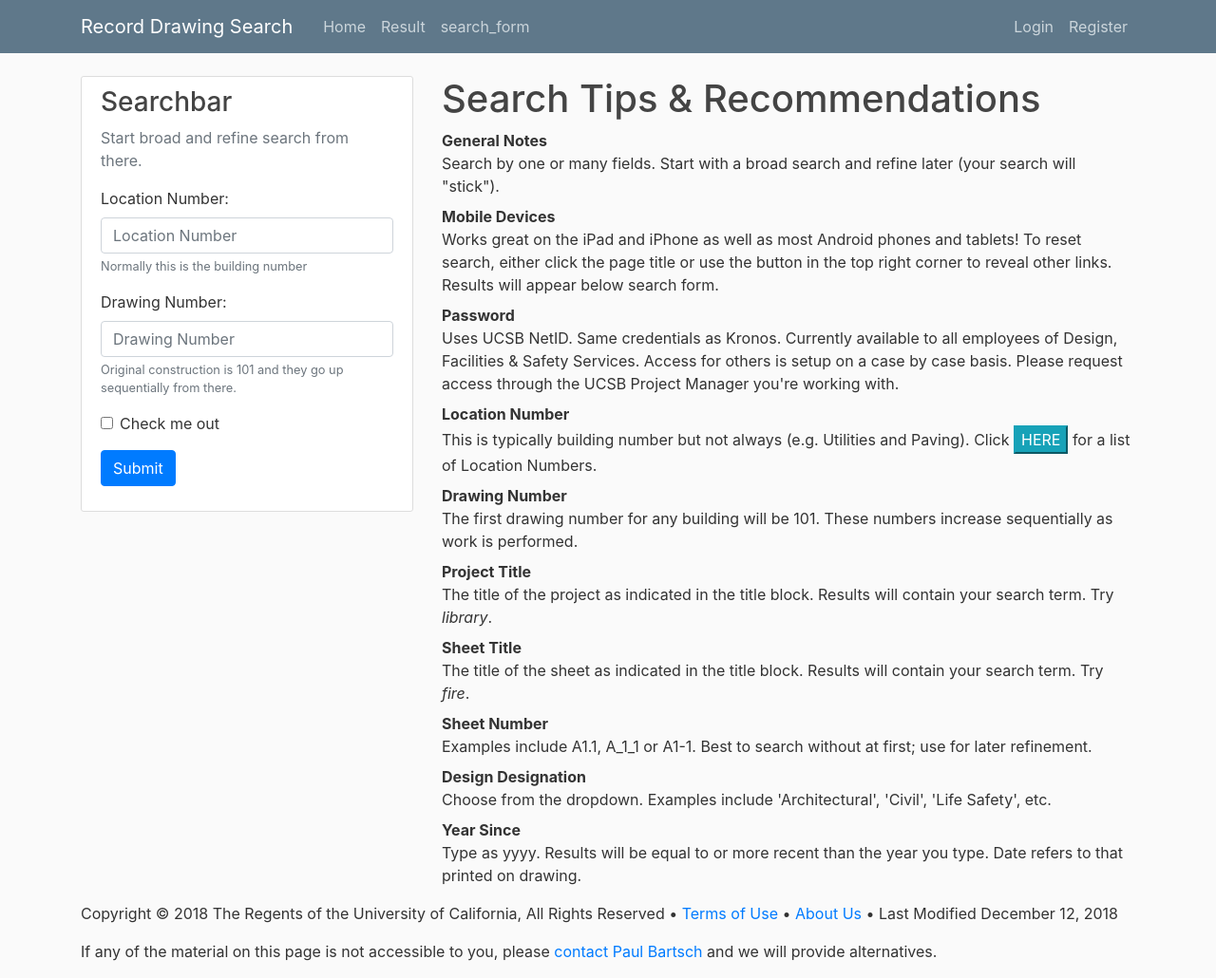
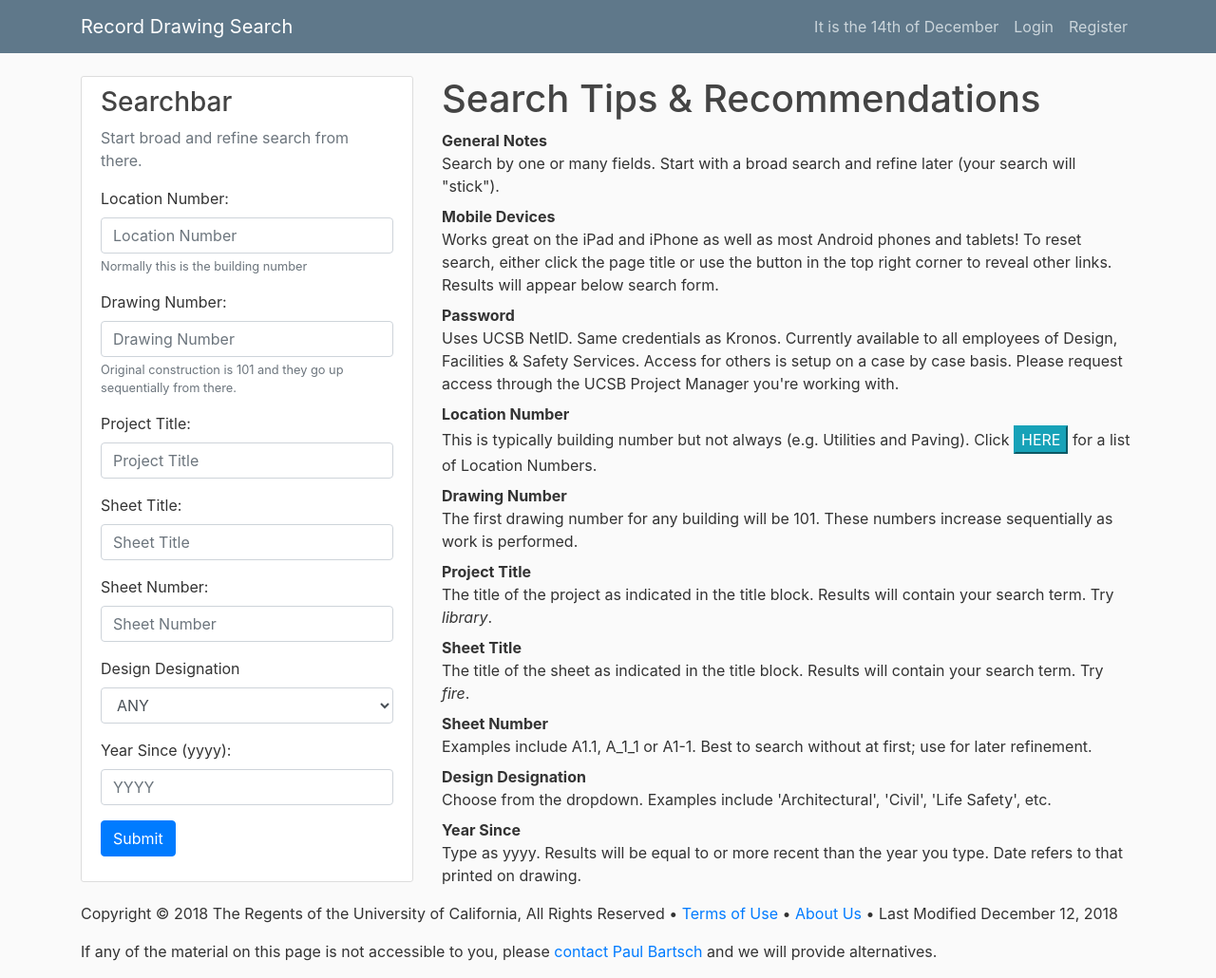
Before and after one commit to pdbartsch/django-drawing-search, a Django app: page / in a window 1280 px wide. Shown: the whole page at 95% size. Run offline with Django 3.2, Linux system fonts and the light colour scheme; some libraries are stand-ins or nearby versions.

Commit message:
search-form working in very primitive state

```diff
--- a/mysite/drawsearch/templates/drawsearch/base.html
+++ b/mysite/drawsearch/templates/drawsearch/base.html
@@ -32,13 +32,16 @@
                     </button>
                     <div class="collapse navbar-collapse" id="navbarToggle">
                       <div class="navbar-nav mr-auto">
-                        <a class="nav-item nav-link" href="{% url 'search-home' %}">Home</a>
-                        <a class="nav-item nav-link" href="{% url 'search-result' %}">Result</a>
-                        <a class="nav-item nav-link" href="{% url 'search_form' %}">search_form</a>
+                        <!-- <a class="nav-item nav-link" href="{% url 'search-home' %}">Home</a> -->
+                        <!-- <a class="nav-item nav-link" href="{% url 'search-result' %}">Result</a> -->
+
                       </div>
 
                       <!-- Navbar Right Side -->
                       <div class="navbar-nav">
+                        <a class="nav-item nav-link" >It is the {% now "jS \o\f F" %}</a>
+
+                        <!-- <a class="nav-item nav-link" href="#">{% lorem 2 w random %}</a> -->
                         <a class="nav-item nav-link" href="#">Login</a>
                         <a class="nav-item nav-link" href="#">Register</a>
                       </div>
@@ -55,23 +58,55 @@
                             <h3>Searchbar</h3>
                             <p class='text-muted'>Start broad and refine search from there.
 
-                                <form action="result" method="GET">
-                                    {{ form|crispy }}
-                                    {{ hform }}
+                                <form action="/search/" method="GET">
+
                                     <div class="form-group">
                                         <label for="locationNumber">Location Number:</label>
-                                        <input type="number" class="form-control" id="locationNumber" aria-describedby="locationNumberHelp" placeholder="Location Number">
+                                        <input type="number" name="locnum" class="form-control" id="locationNumber" aria-describedby="locationNumberHelp" placeholder="Location Number">
                                         <small id="locationNumberHelp" class="form-text text-muted">Normally this is the building number</small>
                                     </div>
                                     <div class="form-group">
                                         <label for="drawingNumber">Drawing Number:</label>
-                                        <input type="number" class="form-control" id="drawingNumber" aria-describedby="drawingNumberHelp" placeholder="Drawing Number">
+                                        <input type="number" name="drawnum" class="form-control" id="drawingNumber" aria-describedby="drawingNumberHelp" placeholder="Drawing Number">
                                         <small id="drawingNumberHelp" class="form-text text-muted">Original construction is 101 and they go up sequentially from there.</small>
                                     </div>
-
-                                    <div class="form-group form-check">
-                                        <input type="checkbox" class="form-check-input" id="exampleCheck1">
-                                        <label class="form-check-label" for="exampleCheck1">Check me out</label>
+                                    <div class="form-group">
+                                            <label for="projectTitle">Project Title:</label>
+                                            <input type="text" name="projtitle" class="form-control" id="projectTitle" aria-describedby="projectTitleHelp" placeholder="Project Title">
+                                    </div>
+                                    <div class="form-group">
+                                            <label for="sheetTitle">Sheet Title:</label>
+                                            <input type="text" name="shttitle" class="form-control" id="sheetTitle" aria-describedby="sheetTitleHelp" placeholder="Sheet Title">
+                                    </div>
+                                    <div class="form-group">
+                                            <label for="sheetNumber">Sheet Number:</label>
+                                            <input type="text" name="shtnum" class="form-control" id="sheetNumber" aria-describedby="sheetNumberHelp" placeholder="Sheet Number">
+                                    </div>
+                                    <div class="form-group">
+                                        <label for="designDesignation">Design Designation</label>
+                                        <select class="form-control" name="discp" id="designDesignation">
+                                            <option value = "">ANY</option>
+                                            <option>ARCHITECTURAL</option>
+                                            <option>AUDIO VISUAL</option>
+                                            <option>CIVIL</option>
+                                            <option>ELECTRICAL</option>
+                                            <option>FIRE ALARM</option>
+                                            <option>GENERAL NOTES</option>
+                                            <option>LANDSCAPE</option>
+                                            <option>LIFE SAFETY</option>
+                                            <option>MECHANICAL</option>
+                                            <option>PLUMBING</option>
+                                            <option>SHOP DRAWINGS</option>
+                                            <option>SPECIFICATIONS</option>
+                                            <option>STRUCTURAL</option>
+                                            <option>TELECOMM</option>
+                                            <option>TITLE INDEX</option>
+                                            <option>TRAFFIC</option>
+                                        </select>
+                                    </div>
+                                    <div class="form-group">
+                                            <label for="drawingDate">Year Since (yyyy):</label>
+                                            <input type="number" name="drawdate" class="form-control" id="drawingDate" aria-describedby="drawingDateHelp" placeholder="YYYY">
                                     </div>
                                     <button type="submit" class="btn btn-primary">Submit</button>
                                 </form>
--- a/mysite/drawsearch/urls.py
+++ b/mysite/drawsearch/urls.py
@@ -4,6 +4,5 @@ from . import views
 urlpatterns = [
     path('', views.home, name='search-home'),
     path('result/', views.result, name='search-result'),
-    path('search-form/', views.search_form, name='search_form'),
-    path('search/', views.search_form, name='search'),
+    path('search/', views.search, name='search'),
 ]
--- a/mysite/drawsearch/views.py
+++ b/mysite/drawsearch/views.py
@@ -2,6 +2,8 @@ from django.shortcuts import render
 from django.http import HttpResponse
 
 from .models import Search
+
+#improve by switching to django forms
 # from .forms import SearchForm
 
 def home(request):
@@ -14,35 +16,33 @@ def home(request):
 def result(request):
     context = {
         # 'draws':draws,
-        'draws': Search.objects.filter(LocationNumber = 525),
+        # 'draws': Search.objects.filter(LocationNumber = 525),
         'title':'Results'
     }
     return render(request, 'drawsearch/result.html', context)
 
-
 def search_form(request):
     return render(request, 'drawsearch/search_form.html')
 
-# def search(request):
-#     if 'q' in request.GET:
-#         message = 'You searched for: %r' % request.GET['q']
-#     else:
-#         message = 'You submitted an empty form.'
-#     return HttpResponse(message)
+def search(request):
+    if 'locnum' in request.GET and request.GET['locnum']:
+        locnum = request.GET['locnum']
+        draws = Search.objects.filter(LocationNumber=locnum)
+        resultcount = Search.objects.filter(LocationNumber=locnum).count()
 
-def search(request):
-    if 'q' in request.GET and request.GET['q']:
-        q = request.GET['q']
-        draws = Search.objects.filter(projtitle__icontains=q)
-        return render(request, 'drawsearch/search_results.html',
-                      {'draws': draws, 'query': q})
+        #eventually include all non null fields
+
+        # filters = {}
+        # if LocationNumber:
+        #     filters['LocationNumber'] = LocationNumber
+        # if DrawingNumber:
+        #     filters['DrawingNumber'] = DrawingNumber
+
+        # draws = Search.objects.filter(**filters)
+
+        return render(request, 'drawsearch/result.html',
+                      {'draws': draws, 'resultcount':resultcount, 'query': locnum})
+
+# can be improved with pop up box or redirect
     else:
         return HttpResponse('Please submit a search term.')
-
-# locnum
-# drawnum
-# projtitle
-# shttitle
-# shtnum
-# discp
-# drawdate
```
Also changed, not shown: mysite/drawsearch/forms.py (+9 -5 lines), mysite/drawsearch/templates/drawsearch/result.html (+35 -13 lines), mysite/drawsearch/templates/drawsearch/search_form.html (deleted, +0 -7 lines), mysite/drawsearch/templates/drawsearch/search_results.html (deleted, +0 -27 lines).
